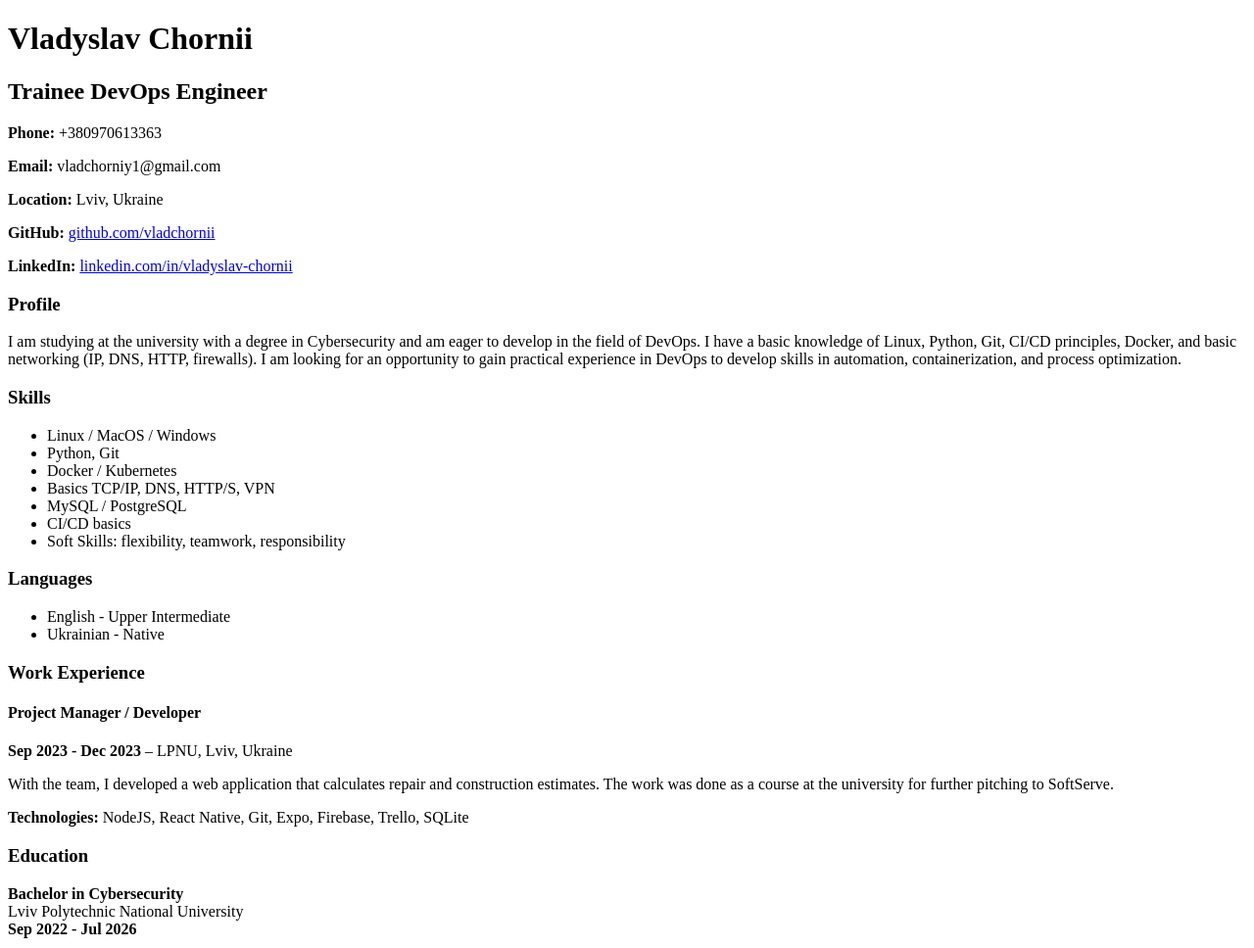
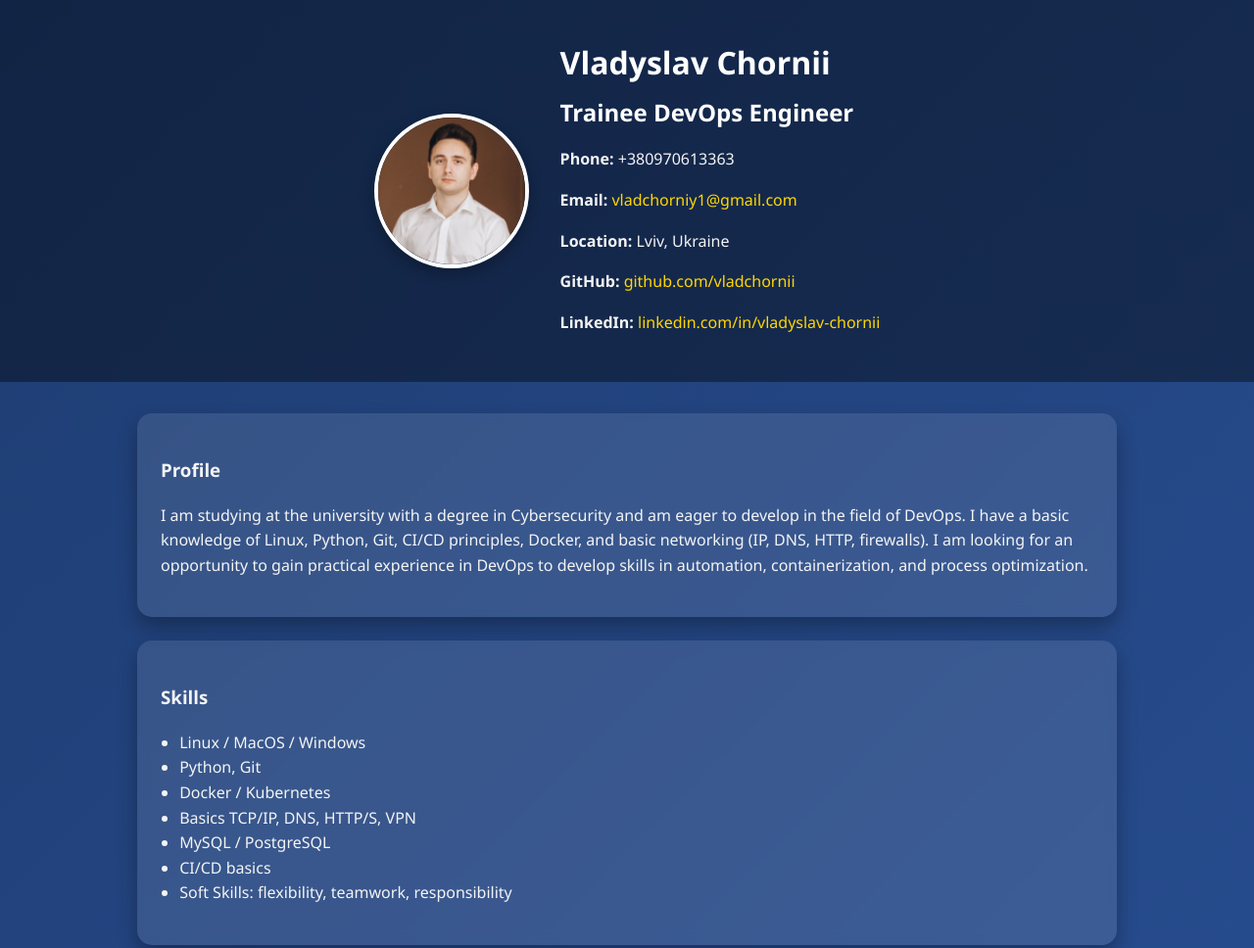
Before and after one commit to vladchornii/web-programming-app, a plain HTML site: page index.html in a window 1280 px wide. Shown: the top 968 px of the page at 98% size. Drawn offline with Linux system fonts and the light colour scheme.

Commit message:
Add a CSS on static/styles.css and Photo

```diff
--- a/index.html
+++ b/index.html
@@ -4,25 +4,31 @@
   <meta charset="UTF-8">
   <meta name="viewport" content="width=device-width, initial-scale=1.0">
   <title>Vladyslav Chornii - CV</title>
+  <link rel="stylesheet" href="static/styles.css">
 </head>
 <body>
-  <header>
+  <header class="animated fade-in">
+    <div class="header-container">
+      <img src="IMG.JPG" alt="Vladyslav Chornii" class="profile-photo">
+      <div class="header-info">
         <h1>Vladyslav Chornii</h1>
         <h2>Trainee DevOps Engineer</h2>
         <p><strong>Phone:</strong> +380970613363</p>
-    <p><strong>Email:</strong> vladchorniy1@gmail.com</p>
+        <p><strong>Email:</strong> <a href="mailto:vladchorniy1@gmail.com">vladchorniy1@gmail.com</a></p>
         <p><strong>Location:</strong> Lviv, Ukraine</p>
         <p><strong>GitHub:</strong> <a href="https://github.com/vladchornii">github.com/vladchornii</a></p>
         <p><strong>LinkedIn:</strong> <a href="https://www.linkedin.com/in/vladyslav-chornii/">linkedin.com/in/vladyslav-chornii</a></p>
+      </div>
+    </div>
   </header>
 
   <main>
-    <section>
+    <section class="card slide-in-left">
       <h3>Profile</h3>
       <p>I am studying at the university with a degree in Cybersecurity and am eager to develop in the field of DevOps. I have a basic knowledge of Linux, Python, Git, CI/CD principles, Docker, and basic networking (IP, DNS, HTTP, firewalls). I am looking for an opportunity to gain practical experience in DevOps to develop skills in automation, containerization, and process optimization.</p>
     </section>
 
-    <section>
+    <section class="card slide-in-right">
       <h3>Skills</h3>
       <ul>
         <li>Linux / MacOS / Windows</li>
@@ -35,7 +41,7 @@
       </ul>
     </section>
 
-    <section>
+    <section class="card slide-in-left">
       <h3>Languages</h3>
       <ul>
         <li>English - Upper Intermediate</li>
@@ -43,7 +49,7 @@
       </ul>
     </section>
 
-    <section>
+    <section class="card slide-in-right">
       <h3>Work Experience</h3>
       <h4>Project Manager / Developer</h4>
       <p><strong>Sep 2023 - Dec 2023</strong> – LPNU, Lviv, Ukraine</p>
@@ -51,7 +57,7 @@
       <p><strong>Technologies:</strong> NodeJS, React Native, Git, Expo, Firebase, Trello, SQLite</p>
     </section>
 
-    <section>
+    <section class="card slide-in-left">
       <h3>Education</h3>
       <p><strong>Bachelor in Cybersecurity</strong><br>
       Lviv Polytechnic National University<br>
@@ -59,7 +65,7 @@
     </section>
   </main>
 
-  <footer>
+  <footer class="animated fade-in">
     <p>© Vladyslav Chornii, 2025</p>
   </footer>
 </body>
--- /dev/null
+++ b/static/styles.css
@@ -0,0 +1,132 @@
+/* Add to your styles.css */
+/* styles.css */
+
+body {
+  margin: 0;
+  font-family: 'Segoe UI', sans-serif;
+  background: linear-gradient(135deg, #1e3c72, #2a5298);
+  color: #f4f4f4;
+  line-height: 1.6;
+}
+
+header, footer {
+  background-color: rgba(0, 0, 0, 0.4);
+  text-align: center;
+  padding: 2rem 1rem;
+  animation: fadeIn 2s ease-in-out;
+}
+
+h1, h2 {
+  margin: 0.2em 0;
+  color: #fff;
+}
+
+main {
+  display: flex;
+  flex-direction: column;
+  gap: 1.5rem;
+  padding: 2rem;
+  max-width: 1000px;
+  margin: auto;
+}
+
+.card {
+  background-color: rgba(255, 255, 255, 0.1);
+  padding: 1.5rem;
+  border-radius: 15px;
+  box-shadow: 0 10px 20px rgba(0, 0, 0, 0.3);
+  animation: popIn 0.8s ease forwards;
+  backdrop-filter: blur(5px);
+}
+
+a {
+  color: #ffd700;
+  text-decoration: none;
+}
+
+a:hover {
+  text-decoration: underline;
+}
+
+ul {
+  padding-left: 1.2rem;
+}
+
+footer {
+  margin-top: 2rem;
+}
+
+/* Animations */
+@keyframes fadeIn {
+  from { opacity: 0; transform: translateY(-20px); }
+  to { opacity: 1; transform: translateY(0); }
+}
+
+@keyframes popIn {
+  0% { opacity: 0; transform: scale(0.9); }
+  100% { opacity: 1; transform: scale(1); }
+}
+
+.slide-in-left {
+  animation: slideLeft 1s ease forwards;
+}
+
+.slide-in-right {
+  animation: slideRight 1s ease forwards;
+}
+
+@keyframes slideLeft {
+  0% { transform: translateX(-100px); opacity: 0; }
+  100% { transform: translateX(0); opacity: 1; }
+}
+
+@keyframes slideRight {
+  0% { transform: translateX(100px); opacity: 0; }
+  100% { transform: translateX(0); opacity: 1; }
+}
+
+/* Responsive */
+@media (max-width: 768px) {
+  main {
+    padding: 1rem;
+  }
+
+  .card {
+    padding: 1rem;
+  }
+}
+
+.header-container {
+  display: flex;
+  align-items: center;
+  gap: 2rem;
+  max-width: 1000px;
+  margin: auto;
+  flex-wrap: wrap;
+  justify-content: center;
+}
+
+.profile-photo {
+  width: 150px;
+  height: 150px;
+  border-radius: 50%;
+  object-fit: cover;
+  box-shadow: 0 5px 15px rgba(0, 0, 0, 0.3);
+  border: 4px solid #fff;
+}
+
+.header-info {
+  max-width: 600px;
+  text-align: left;
+}
+
+@media (max-width: 600px) {
+  .header-container {
+    flex-direction: column;
+    text-align: center;
+  }
+
+  .header-info {
+    text-align: center;
+  }
+}
```
Also changed, not shown: IMG.JPG (added). Lines whose indentation alone changed are shown as unchanged.
